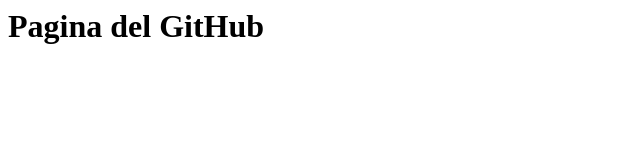
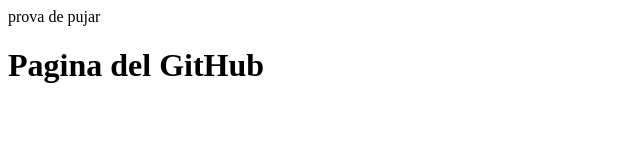
Before and after one commit to aantonimoran/Github_con_VSCode, a plain HTML site: page index.html in a window 1280 px wide. Shown: the whole page, without its empty margins (0-640 px from the left). Drawn offline with Linux system fonts and the light colour scheme.

Commit message:
prova de commit 2

```diff
--- a/index.html
+++ b/index.html
@@ -1,4 +1,4 @@
 <html>
-
+<p>prova de pujar</p>
 <h1>Pagina del GitHub</h1>
 </html>
```
